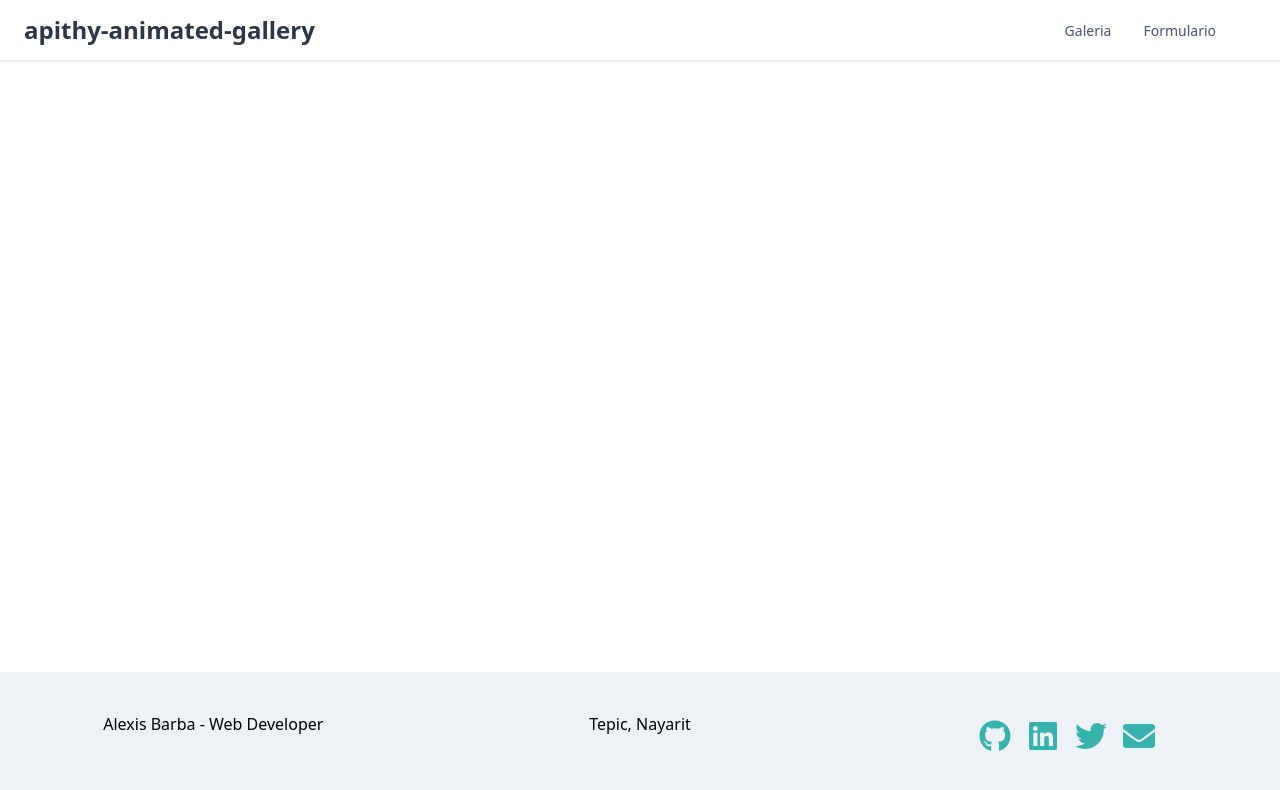
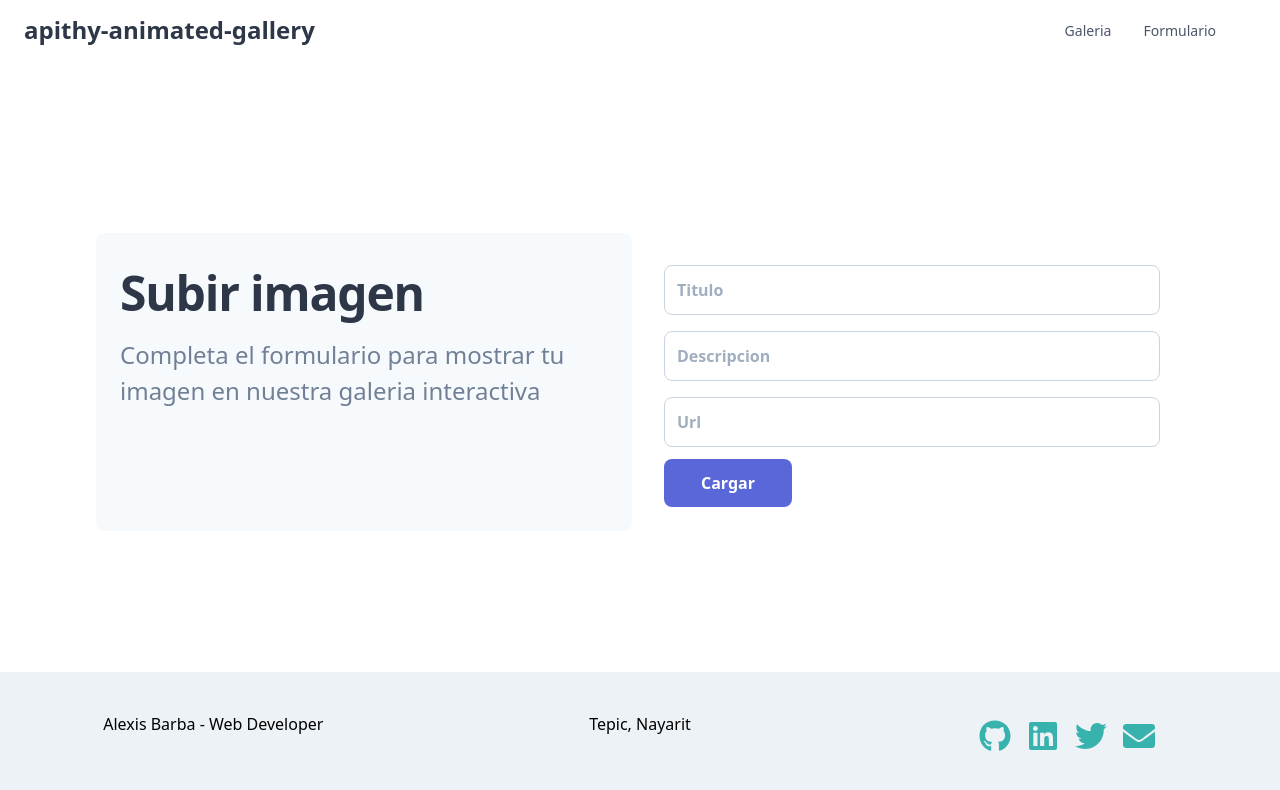
Before and after one commit to alexbarba/animated-gallery, a Nuxt app: page /form in a window 1280 px wide. Shown: the top 790 px of the page. Built offline with nearby package versions, Linux system fonts and the light colour scheme.

Commit message:
Primeras vistas acabadas

```diff
--- /dev/null
+++ b/components/Carousel.vue
@@ -0,0 +1,81 @@
+<template>
+  <div
+    class="container self-center items-center overflow-hidden flex justify-between items-center"
+  >
+    <div @click="decrement">
+      <ArrowLeft class="text-purple-600" />
+    </div>
+    <ImageView
+      v-for="image in visibleImages"
+      :key="image.title"
+      :title="image.title"
+      :description="image.description"
+      :src="image.src"
+    />
+    <div @click="increment">
+      <ArrowRight class="text-purple-600" />
+    </div>
+  </div>
+</template>
+
+<script>
+import ArrowLeft from '../components/icons/ArrowLeft'
+import ArrowRight from '../components/icons/ArrowRight'
+import ImageView from '../components/ImageView'
+
+export default {
+  name: 'Carousel',
+  components: {
+    ArrowLeft,
+    ArrowRight,
+    ImageView,
+  },
+  props: {
+    images: {
+      type: Array,
+      required: true,
+    },
+  },
+  data: () => {
+    return {
+      pin: 0,
+      visibleImages: [],
+    }
+  },
+  mounted() {
+    this.setVisibleImages()
+  },
+
+  methods: {
+    increment() {
+      if (this.pin < this.$props.images.length - 1) {
+        this.pin++
+      } else {
+        this.pin = 0
+      }
+      this.setVisibleImages()
+    },
+    decrement() {
+      if (this.pin > 0) {
+        this.pin--
+      } else {
+        this.pin = this.$props.images.length - 1
+      }
+      this.setVisibleImages()
+    },
+    setVisibleImages() {
+      this.visibleImages = [
+        ...this.$props.images.slice(this.pin, this.pin + 3),
+        ...this.$props.images.slice(
+          0,
+          this.pin + 3 > this.$props.images.length
+            ? (this.pin + 3) % this.$props.images.length
+            : 0
+        ),
+      ]
+    },
+  },
+}
+</script>
+
+<style></style>
--- /dev/null
+++ b/components/ImageView.vue
@@ -0,0 +1,39 @@
+<template>
+  <div class="h-full transition-all duration-150 flex-1 m-2 relative flex">
+    <img class="object-fill w-full rounded" :src="src" alt="img" />
+
+    <div
+      class="absolute top-0 content-center flex-wrap justify-center text-white bg-gray-500 bg-opacity-50 min-h-full min-w-full z-50 opacity-0 hover:opacity-100 divide-y-2 divide-white divide-opacity-100"
+    >
+      <div class="p-2">
+        <h1 class="text-center text-xl font-bold">{{ title }}</h1>
+      </div>
+
+      <div class="p-2">
+        <p class="text-center">{{ description }}</p>
+      </div>
+    </div>
+  </div>
+</template>
+
+<script>
+export default {
+  name: 'ImageView',
+  props: {
+    src: {
+      type: String,
+      required: true,
+    },
+    title: {
+      type: String,
+      required: true,
+    },
+    description: {
+      type: String,
+      required: true,
+    },
+  },
+}
+</script>
+
+<style></style>
--- a/package.json
+++ b/package.json
@@ -12,8 +12,10 @@
   },
   "dependencies": {
     "@nuxtjs/pwa": "^3.0.2",
+    "@vue/composition-api": "^1.0.0-beta.19",
     "core-js": "^3.6.5",
-    "nuxt": "^2.14.6"
+    "nuxt": "^2.14.6",
+    "vue-glide-js": "^1.3.14"
   },
   "devDependencies": {
     "@nuxtjs/eslint-config": "^3.1.0",
--- a/pages/form/Index.vue
+++ /dev/null
@@ -1,9 +0,0 @@
-<template>
-  <div></div>
-</template>
-
-<script>
-export default {}
-</script>
-
-<style></style>
--- /dev/null
+++ b/pages/form/index.vue
@@ -0,0 +1,75 @@
+<template>
+  <div
+    class="relative flex justify-center bg-white dark:bg-gray-900 sm:items-center sm:pt-0"
+  >
+    <div class="max-w-6xl mx-auto sm:px-6 lg:px-8">
+      <div class="mt-8 overflow-hidden">
+        <div class="grid grid-cols-1 md:grid-cols-2">
+          <div class="p-6 mr-2 bg-gray-100 dark:bg-gray-800 sm:rounded-lg">
+            <h1
+              class="text-4xl sm:text-5xl text-gray-800 dark:text-white font-extrabold tracking-tight"
+            >
+              Subir imagen
+            </h1>
+            <p
+              class="text-normal text-lg sm:text-2xl font-medium text-gray-600 dark:text-gray-400 mt-2"
+            >
+              Completa el formulario para mostrar tu imagen en nuestra galeria
+              interactiva
+            </p>
+          </div>
+
+          <form class="p-6 flex flex-col justify-center">
+            <div class="flex flex-col">
+              <label for="title" class="hidden">Titulo</label>
+              <input
+                id="title"
+                type="title"
+                name="title"
+                placeholder="Titulo"
+                class="w-100 mt-2 py-3 px-3 rounded-lg bg-white dark:bg-gray-800 border border-gray-400 dark:border-gray-700 text-gray-800 font-semibold focus:border-indigo-500 focus:outline-none"
+              />
+            </div>
+
+            <div class="flex flex-col mt-2">
+              <label for="description" class="hidden">Description</label>
+              <input
+                id="description"
+                type="description"
+                name="description"
+                placeholder="Descripcion"
+                class="w-100 mt-2 py-3 px-3 rounded-lg bg-white dark:bg-gray-800 border border-gray-400 dark:border-gray-700 text-gray-800 font-semibold focus:border-indigo-500 focus:outline-none"
+              />
+            </div>
+
+            <div class="flex flex-col mt-2">
+              <label for="url" class="hidden">Url</label>
+              <input
+                id="url"
+                type="url"
+                name="url"
+                placeholder="Url"
+                class="w-100 mt-2 py-3 px-3 rounded-lg bg-white dark:bg-gray-800 border border-gray-400 dark:border-gray-700 text-gray-800 font-semibold focus:border-indigo-500 focus:outline-none"
+              />
+            </div>
+
+            <button
+              type="submit"
+              class="md:w-32 bg-indigo-600 hover:bg-blue-dark text-white font-bold py-3 px-6 rounded-lg mt-3 hover:bg-indigo-500 transition ease-in-out duration-300"
+            >
+              Cargar
+            </button>
+          </form>
+        </div>
+      </div>
+    </div>
+  </div>
+</template>
+
+<script>
+export default {
+  name: 'Form',
+}
+</script>
+
+<style></style>
--- a/pages/index.vue
+++ b/pages/index.vue
@@ -1,68 +1,46 @@
 <template>
-  <div class="container">
-    <div>
-      <Logo />
-      <h1 class="title">galeria-animada</h1>
-      <div class="links">
-        <a
-          href="https://nuxtjs.org/"
-          target="_blank"
-          rel="noopener noreferrer"
-          class="button--green"
-        >
-          Documentation
-        </a>
-        <a
-          href="https://github.com/nuxt/nuxt.js"
-          target="_blank"
-          rel="noopener noreferrer"
-          class="button--grey"
-        >
-          GitHub
-        </a>
-      </div>
-    </div>
+  <div class="flex align-center justify-center">
+    <Carousel :images="images" />
   </div>
 </template>
 
 <script>
-export default {}
+import Carousel from '../components/Carousel'
+
+export default {
+  name: 'AnimatedGallery',
+  components: {
+    Carousel,
+  },
+  data: () => {
+    return {
+      images: [
+        {
+          title: 'Anchorage',
+          src:
+            'https://upload.wikimedia.org/wikipedia/commons/thumb/4/4a/Anchorage_on_an_April_evening.jpg/1200px-Anchorage_on_an_April_evening.jpg',
+          description: 'Alaska 1',
+        },
+        {
+          title: 'Example 2',
+          src:
+            'https://www.cuandovisitar.es/uploads/2017/10/beste-reistijd-alaska-verenigde-staten-640x360.jpg',
+          description: 'Alaska 2',
+        },
+        {
+          title: 'Example 3',
+          src:
+            'https://www.fodors.com/wp-content/uploads/2019/02/HERO_Ultimate_Alaska_dreamstime_l_50550160.jpg',
+          description: 'Alaska 3',
+        },
+        {
+          title: 'Example 4',
+          src:
+            'https://thumbnails.expedia.com/jSRRAgOOVYDZFGAt8IKh_R7ZovA=/536x384/smart/filters:quality(60)/a.cdn-hotels.com/cos/heroimage/Anchorage_500px_66230277.jpg',
+          description: 'Alaska 4',
+        },
+      ],
+    }
+  },
+}
 </script>
-
-<style>
-/* Sample `apply` at-rules with Tailwind CSS
-.container {
-@apply min-h-screen flex justify-center items-center text-center mx-auto;
-}
-*/
-.container {
-  margin: 0 auto;
-  min-height: 100vh;
-  display: flex;
-  justify-content: center;
-  align-items: center;
-  text-align: center;
-}
-
-.title {
-  font-family: 'Quicksand', 'Source Sans Pro', -apple-system, BlinkMacSystemFont,
-    'Segoe UI', Roboto, 'Helvetica Neue', Arial, sans-serif;
-  display: block;
-  font-weight: 300;
-  font-size: 100px;
-  color: #35495e;
-  letter-spacing: 1px;
-}
-
-.subtitle {
-  font-weight: 300;
-  font-size: 42px;
-  color: #526488;
-  word-spacing: 5px;
-  padding-bottom: 15px;
-}
-
-.links {
-  padding-top: 15px;
-}
-</style>
```
Also changed, not shown: 2 other files (tests, documents, lock files or other folders).
